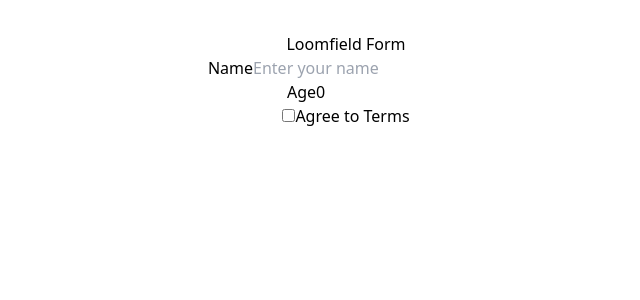
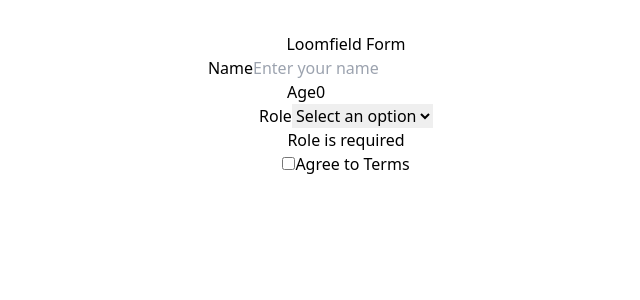
Before and after one commit to melmar12/loomfield-ui, a React (Vite) app: page / in a window 1280 px wide. Shown: the top 300 px of the page, without its empty margins (294-934 px from the left). Built offline with nearby package versions, Linux system fonts and the light colour scheme.

Commit message:
initial Select component

```diff
--- a/src/App.tsx
+++ b/src/App.tsx
@@ -2,6 +2,7 @@ import { useState } from 'react'
 import { TextInput } from './components/TextInput/TextInput';
 import { NumberInput } from './components/NumberInput/NumberInput';
 import { Checkbox } from './components/CheckBox/Checkbox';
+import { Select } from './components/Select/Select';
 import type { FormData } from './types/FormTypes';
 import './App.css'
 
@@ -21,6 +22,15 @@ function App() {
     setForm(prev => ({
       ...prev,
       [name]: type === 'checkbox' ? checked : value,
+    }));
+  };
+
+  // change handler for select
+  const handleSelectChange = (e: React.ChangeEvent<HTMLSelectElement>) => {
+    const { name, value } = e.target;
+    setForm(prev => ({
+      ...prev,
+      [name]: value,
     }));
   };
 
@@ -44,6 +54,19 @@ function App() {
           max={120}
           error={form.age < 0 ? "Age cannot be negative" : undefined}
         />
+        <Select
+          label="Role"
+          name="role"
+          value={form.role}
+          onChange={handleSelectChange}
+          options={[
+            { value: '', label: 'Select a role' },
+            { value: 'admin', label: 'Admin' },
+            { value: 'user', label: 'User' },
+            { value: 'guest', label: 'Guest' },
+          ]}
+          error={!form.role ? "Role is required" : undefined}
+        />
         <Checkbox
           label="Agree to Terms"
           name="agreeToTerms"
--- /dev/null
+++ b/src/components/Select/Select.tsx
@@ -0,0 +1,46 @@
+import React from 'react';
+
+/**
+ * Select component for selecting options from a dropdown list.
+ * Supports label, name, value, onChange handler, options array, and error message.
+ * Tailwind styled. Controlled component.
+ */
+
+type Option = {
+  value: string;
+  label: string;
+};
+
+type Props = {
+  label: string;
+  name: string;
+  value: string;
+  onChange: (e: React.ChangeEvent<HTMLSelectElement>) => void;
+  options: Option[];
+  error?: string;
+};
+
+export const Select = ({ label, name, value, onChange, options, error }: Props) => (
+  <div className="mb-4">
+    <label htmlFor={name} className="block text-sm font-medium text-gray-700 mb-1">
+      {label}
+    </label>
+    <select
+      id={name}
+      name={name}
+      value={value}
+      onChange={onChange}
+      className={`w-full px-3 py-2 border rounded-md shadow-sm focus:outline-none focus:ring-2 focus:ring-blue-500 focus:border-blue-500 ${
+        error ? 'border-red-500' : 'border-gray-300'
+      }`}
+    >
+      <option value="" disabled>Select an option</option>
+      {options.map(option => (
+        <option key={option.value} value={option.value}>
+          {option.label}
+        </option>
+      ))}
+    </select>
+    {error && <p className="mt-1 text-sm text-red-600">{error}</p>}
+  </div>
+);
```
